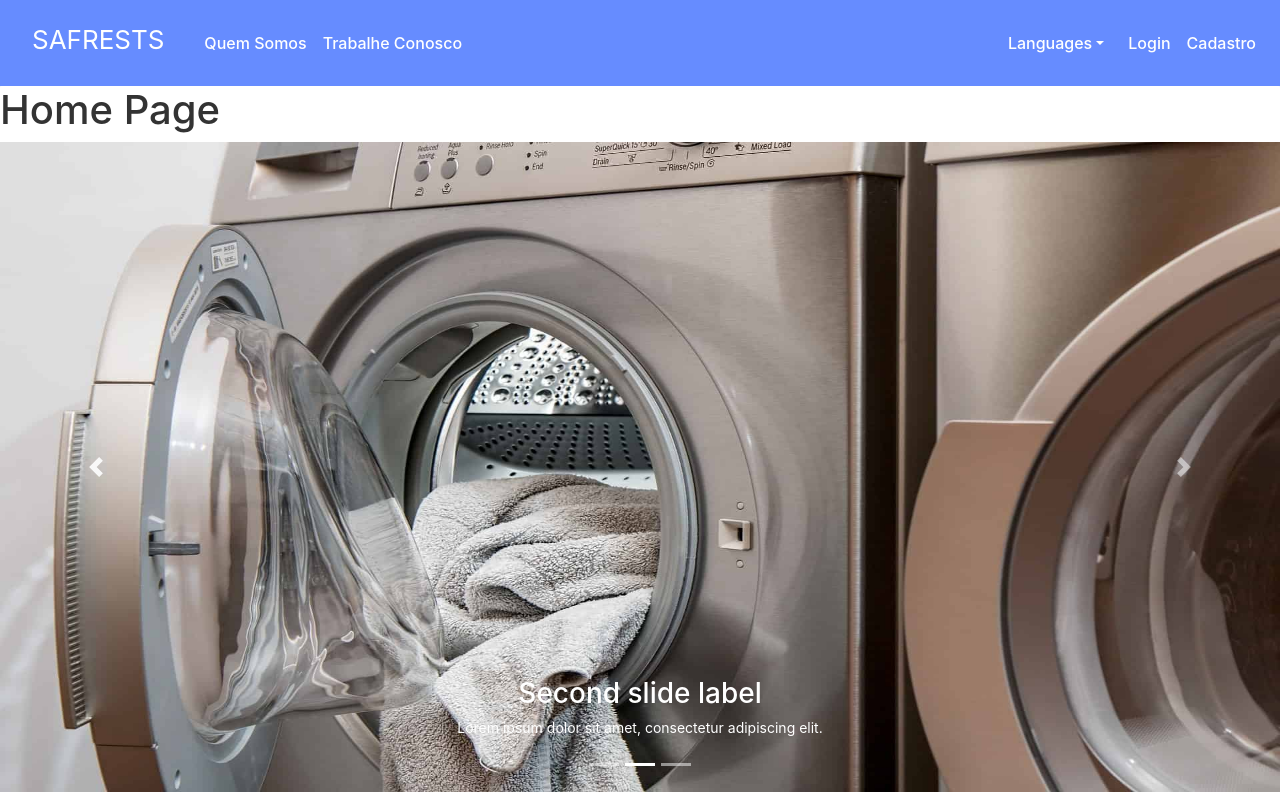
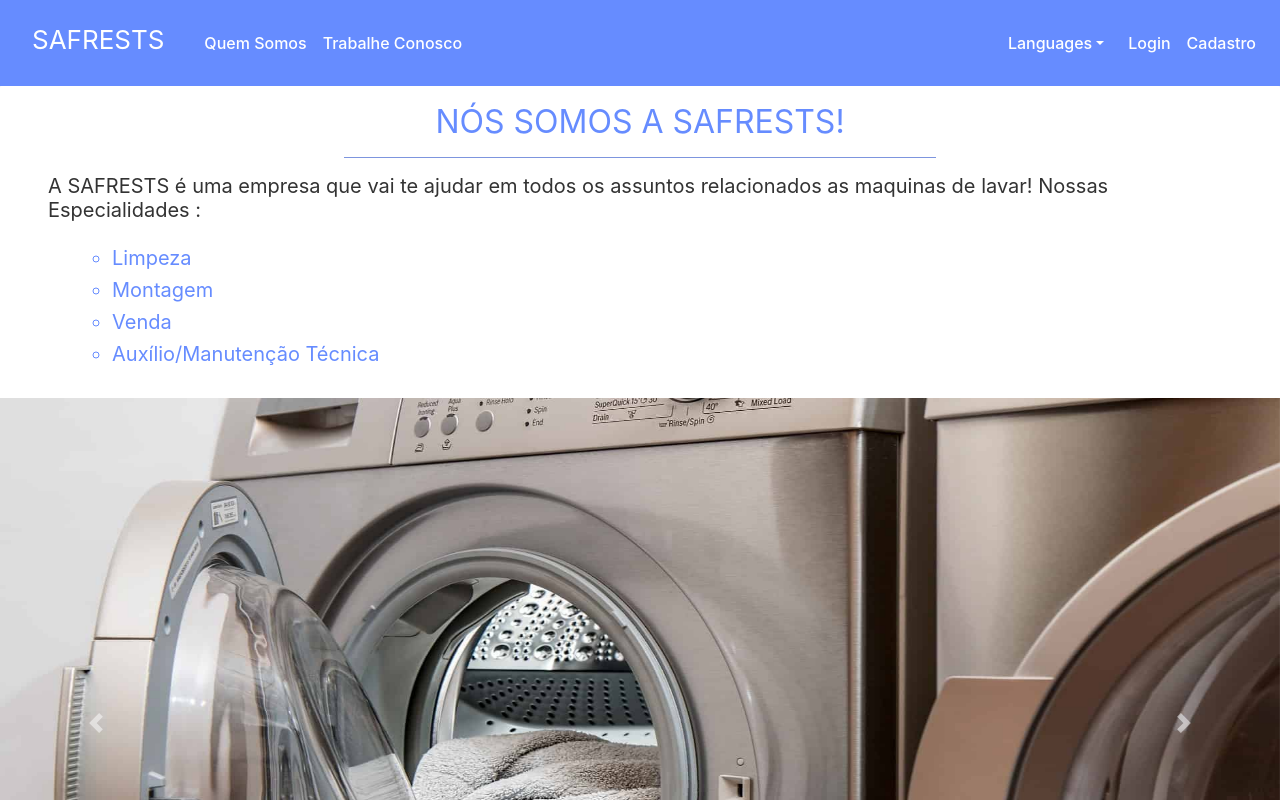
Before and after one commit to SafraPC/safrest, a React (Create React App) app: page / in a window 1280 px wide. Shown: the top 800 px of the page. Built offline with nearby package versions, Linux system fonts and the light colour scheme; the HTML template or start-up script is replaced by a standard one.

Commit message:
Create Content and style them

```diff
--- /dev/null
+++ b/src/components/CardComum/styles.js
@@ -0,0 +1,5 @@
+import styled from "styled-components";
+
+export const Card = styled.div`
+
+`;
--- a/src/pages/Home/carousel.js
+++ b/src/pages/Home/carousel.js
@@ -11,26 +11,12 @@ function HomeCarousel() {
 		<Carousel style={{ height: "650px" }}>
 			<Carousel.Item interval={2500}>
 				<img className="d-block" src={ambient} alt="First slide" />
-				<Carousel.Caption>
-					<h3>First slide label</h3>
-					<p>Nulla vitae elit libero, a pharetra augue mollis interdum.</p>
-				</Carousel.Caption>
 			</Carousel.Item>
 			<Carousel.Item interval={2500}>
 				<img className="d-block" src={beauty} alt="Second slide" />
-				<Carousel.Caption>
-					<h3>Second slide label</h3>
-					<p>Lorem ipsum dolor sit amet, consectetur adipiscing elit.</p>
-				</Carousel.Caption>
 			</Carousel.Item>
 			<Carousel.Item interval={2500}>
 				<img className="d-block " src={peopleUsing} alt="Third slide" />
-				<Carousel.Caption>
-					<h3>Third slide label</h3>
-					<p>
-						Praesent commodo cursus magna, vel scelerisque nisl consectetur.
-					</p>
-				</Carousel.Caption>
 			</Carousel.Item>
 		</Carousel>
 	);
--- a/src/pages/Home/index.js
+++ b/src/pages/Home/index.js
@@ -1,20 +1,34 @@
 import React from "react";
 import Header from "../../components/Header";
 import { Page, ScreenView } from "../../styles/default";
-import Footer from '../../components/Footer'
+import Footer from "../../components/Footer";
 import HomeCarousel from "./carousel";
-import {CarouselSupport} from './styles.js'
+import { Apresentation, Content } from "./styles.js";
 function Home() {
   return (
     <Page>
-      <Header/>
+      <Header />
       <ScreenView>
-        <h1>Home Page</h1>
-        <CarouselSupport>
-        <HomeCarousel/>
-        </CarouselSupport>
+        <Apresentation>
+          <label>Nós somos a Safrests!</label>
+          <hr></hr>
+          <span>
+            A SAFRESTS é uma empresa que vai te ajudar em todos os assuntos
+            relacionados as maquinas de lavar! Nossas Especialidades :
+          </span>
+          <ul>
+            <li>Limpeza</li>
+            <li>Montagem</li>
+            <li>Venda</li>
+            <li>Auxílio/Manutenção Técnica</li>
+          </ul>
+        </Apresentation>
+        <HomeCarousel />
+        <Content>
+
+        </Content>
       </ScreenView>
-      <Footer/>
+      <Footer />
     </Page>
   );
 }
--- a/src/pages/Home/styles.js
+++ b/src/pages/Home/styles.js
@@ -1,4 +1,37 @@
 import styled from "styled-components";
 
-export const CarouselSupport = styled.div`
-`
+export const Apresentation = styled.section`
+  height: auto;
+  width: 100%;
+  padding: 1rem 3rem;
+  display: flex;
+  flex-direction: column;
+  > label {
+    margin-bottom: 1rem;
+    margin: 0 auto;
+    font-size: 32px;
+    text-transform: uppercase;
+    color: var(--color-soft-blue);
+  }
+  > hr {
+    background-color: var(--color-hover-blue);
+    width: 50%;
+    align-self: center;
+  }
+  > span {
+    font-size: 20px;
+    margin-bottom: 1rem;
+  }
+  > ul {
+    margin-left: 4rem;
+    list-style: circle;
+    > li {
+      font-size: 20px;
+      margin-top: 0.5rem;
+      color: var(--color-soft-blue);
+    }
+  }
+`;
+export const Content = styled.section`
+
+`;
--- a/src/styles/default.js
+++ b/src/styles/default.js
@@ -12,6 +12,7 @@ export const view = css`
 	min-height: 90vh;
 	display: flex;
 	margin: 0 auto;
+	margin-bottom:2rem;
 	flex-direction: column;
 	background-color: #fff;
 	border-radius: 0.1rem;
```
Also changed, not shown: src/components/CardComum/index.js (added, +11 -0 lines).
